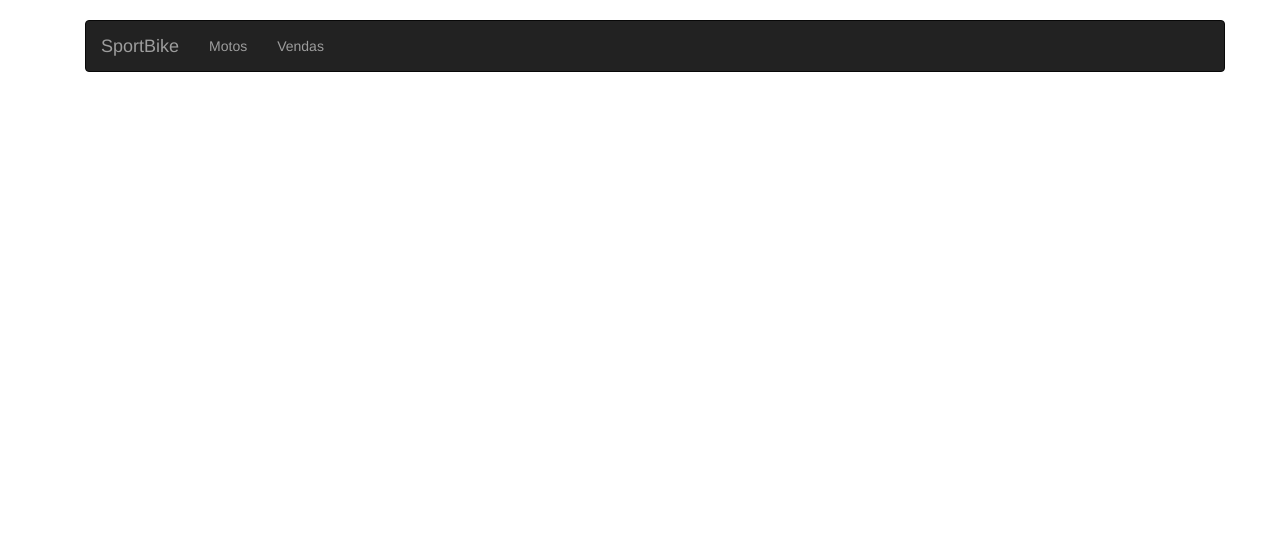
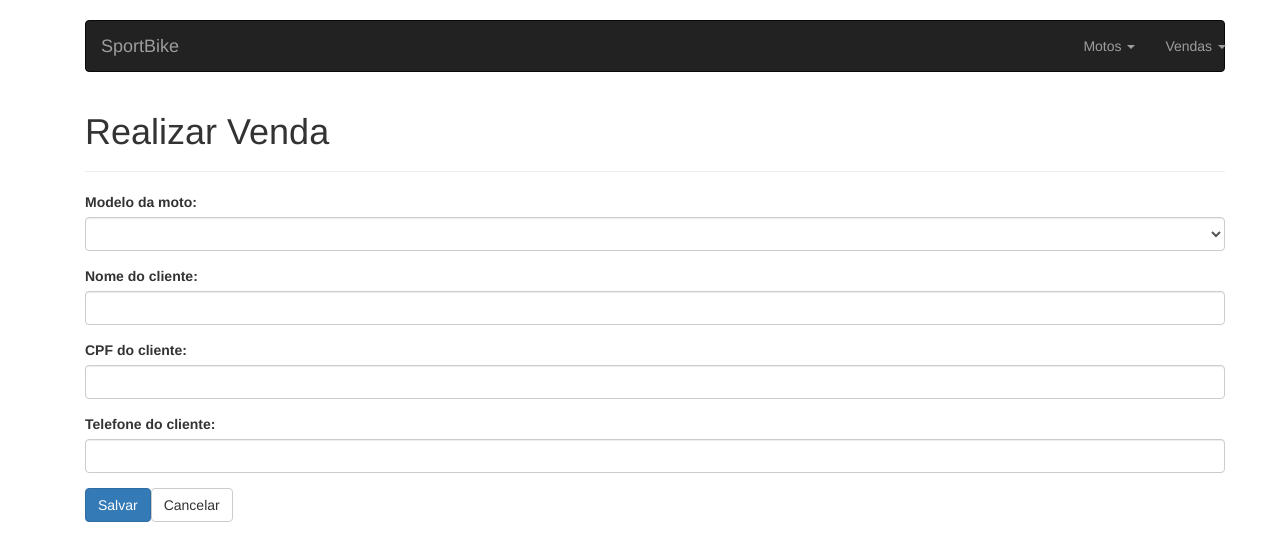
Before and after one commit to pepsibattaglino/SportBike, an Angular app: page /cadastro-vendas in a window 1280 px wide. Before the commit this address led to /. Shown: the top 560 px of the page. Built offline with nearby package versions, Linux system fonts and the light colour scheme.

Commit message:
Merge branch 'giuseppe_dev'

```diff
--- a/src/app/form-cad-moto/form-cad-moto.component.html
+++ b/src/app/form-cad-moto/form-cad-moto.component.html
@@ -1,4 +1,6 @@
-<h3>{{titulo}}</h3>
+<div class="page-header">
+<h1>{{titulo}}</h1>
+</div>
 <div class="row">
   <div class="col-sm-12">
     <form>
--- a/src/app/form-cad-venda/form-cad-venda.component.html
+++ b/src/app/form-cad-venda/form-cad-venda.component.html
@@ -1,4 +1,6 @@
-<h3>{{titulo}}</h3>
+<div class="page-header">
+  <h1>{{titulo}}</h1>
+</div>
 <div class="row">
   <div class="col-sm-12">
     <form>
--- a/src/app/navbar/navbar.component.html
+++ b/src/app/navbar/navbar.component.html
@@ -1,11 +1,43 @@
 <nav class="navbar navbar-inverse">
-  <div class="container-fluid">
+  <div class="container">
     <div class="navbar-header">
+      <button type="button" class="navbar-toggle collapsed" data-toggle="collapse" data-target="#barra-navegacao">
+        <span class="sr-only">Alternar Menu</span>
+        <span class="icon-bar"></span>
+        <span class="icon-bar"></span>
+        <span class="icon-bar"></span>
+      </button>
       <a class="navbar-brand" href="#">SportBike</a>
     </div>
-     <ul class="nav navbar-nav">
-      <li><a routerLink="/motos">Motos</a></li>
-      <li><a routerLink="/vendas">Vendas</a></li>
-    </ul>
+    <div class="collapse navbar-collapse" id="barra-navegacao">
+      <ul class="nav navbar-nav navbar-right">
+        <li>
+          <a class="dropdown-toggle" data-toggle="dropdown">Motos
+            <span class="caret"></span>
+          </a>
+          <ul class="dropdown-menu">
+            <li>
+              <a routerLink="/relatorio-motos">Relatório</a>
+            </li>
+            <li>
+              <a routerLink="/cadastro-motos">Cadastro</a>
+            </li>
+          </ul>
+        </li>
+        <li>
+          <a class="dropdown-toggle" data-toggle="dropdown">Vendas
+            <span class="caret"></span>
+          </a>
+          <ul class="dropdown-menu">
+            <li>
+              <a routerLink="/relatorio-vendas">Relatório</a>
+            </li>
+            <li>
+              <a routerLink="/cadastro-vendas">Cadastro</a>
+            </li>
+          </ul>
+        </li>
+      </ul>
+    </div>
   </div>
 </nav>
--- a/src/app/tab-moto/tab-moto.component.html
+++ b/src/app/tab-moto/tab-moto.component.html
@@ -1,3 +1,8 @@
+<div class="page-header">
+  <h1>{{titulo}}</h1>
+</div>
+<div class="row">
+  <div class="table-responsive">
     <table class="table">
       <thead>
         <tr>
@@ -6,6 +11,8 @@
           <th>Marca</th>
           <th>Cilindradas</th>
           <th>Preço</th>
+          <th>Editar</th>
+          <th>Excluir</th>
         </tr>
       </thead>
       <tbody>
@@ -15,7 +22,210 @@
           <td>{{moto.marca}}</td>
           <td>{{moto.cilindradas}}</td>
           <td>{{moto.preco}}</td>
+          <td>
+            <button class="btn btn-info btn-sm" data-title="Edit" [routerLink]="['/edicao-motos', moto.codigo]">
+              <span class="glyphicon glyphicon-edit"></span>
+            </button>
+          </td>
+          <td>
+            <button class="btn btn-danger btn-sm" data-title="Delete" routerLink="/relatorio-motos" (click)="remover(moto)">
+              <span class="glyphicon glyphicon-trash"></span>
+            </button>
+          </td>
         </tr>
       </tbody>
     </table>
-<app-form-cad-moto></app-form-cad-moto>
+  </div>
+</div>
+
+
+
+
+<!-- <div class="table-responsive">
+
+
+  <table id="mytable" class="table table-bordred table-striped">
+
+    <thead>
+
+      <th>
+        <input type="checkbox" id="checkall" />
+      </th>
+      <th>First Name</th>
+      <th>Last Name</th>
+      <th>Address</th>
+      <th>Email</th>
+      <th>Contact</th>
+      <th>Edit</th>
+
+      <th>Delete</th>
+    </thead>
+    <tbody>
+
+      <tr>
+        <td>
+          <input type="checkbox" class="checkthis" />
+        </td>
+        <td>Mohsin</td>
+        <td>Irshad</td>
+        <td>CB 106/107 Street # 11 Wah Cantt Islamabad Pakistan</td>
+        <td>isometric.mohsin@gmail.com</td>
+        <td>+923335586757</td>
+        <td>
+          <p data-placement="top" data-toggle="tooltip" title="Edit">
+            <button class="btn btn-primary btn-xs" data-title="Edit" data-toggle="modal" data-target="#edit">
+              <span class="glyphicon glyphicon-pencil"></span>
+            </button>
+          </p>
+        </td>
+        <td>
+          <p data-placement="top" data-toggle="tooltip" title="Delete">
+            <button class="btn btn-danger btn-xs" data-title="Delete" data-toggle="modal" data-target="#delete">
+              <span class="glyphicon glyphicon-trash"></span>
+            </button>
+          </p>
+        </td>
+      </tr>
+
+      <tr>
+        <td>
+          <input type="checkbox" class="checkthis" />
+        </td>
+        <td>Mohsin</td>
+        <td>Irshad</td>
+        <td>CB 106/107 Street # 11 Wah Cantt Islamabad Pakistan</td>
+        <td>isometric.mohsin@gmail.com</td>
+        <td>+923335586757</td>
+        <td>
+          <p data-placement="top" data-toggle="tooltip" title="Edit">
+            <button class="btn btn-primary btn-xs" data-title="Edit" data-toggle="modal" data-target="#edit">
+              <span class="glyphicon glyphicon-pencil"></span>
+            </button>
+          </p>
+        </td>
+        <td>
+          <p data-placement="top" data-toggle="tooltip" title="Delete">
+            <button class="btn btn-danger btn-xs" data-title="Delete" data-toggle="modal" data-target="#delete">
+              <span class="glyphicon glyphicon-trash"></span>
+            </button>
+          </p>
+        </td>
+      </tr>
+
+
+      <tr>
+        <td>
+          <input type="checkbox" class="checkthis" />
+        </td>
+        <td>Mohsin</td>
+        <td>Irshad</td>
+        <td>CB 106/107 Street # 11 Wah Cantt Islamabad Pakistan</td>
+        <td>isometric.mohsin@gmail.com</td>
+        <td>+923335586757</td>
+        <td>
+          <p data-placement="top" data-toggle="tooltip" title="Edit">
+            <button class="btn btn-primary btn-xs" data-title="Edit" data-toggle="modal" data-target="#edit">
+              <span class="glyphicon glyphicon-pencil"></span>
+            </button>
+          </p>
+        </td>
+        <td>
+          <p data-placement="top" data-toggle="tooltip" title="Delete">
+            <button class="btn btn-danger btn-xs" data-title="Delete" data-toggle="modal" data-target="#delete">
+              <span class="glyphicon glyphicon-trash"></span>
+            </button>
+          </p>
+        </td>
+      </tr>
+
+
+
+      <tr>
+        <td>
+          <input type="checkbox" class="checkthis" />
+        </td>
+        <td>Mohsin</td>
+        <td>Irshad</td>
+        <td>CB 106/107 Street # 11 Wah Cantt Islamabad Pakistan</td>
+        <td>isometric.mohsin@gmail.com</td>
+        <td>+923335586757</td>
+        <td>
+          <p data-placement="top" data-toggle="tooltip" title="Edit">
+            <button class="btn btn-primary btn-xs" data-title="Edit" data-toggle="modal" data-target="#edit">
+              <span class="glyphicon glyphicon-pencil"></span>
+            </button>
+          </p>
+        </td>
+        <td>
+          <p data-placement="top" data-toggle="tooltip" title="Delete">
+            <button class="btn btn-danger btn-xs" data-title="Delete" data-toggle="modal" data-target="#delete">
+              <span class="glyphicon glyphicon-trash"></span>
+            </button>
+          </p>
+        </td>
+      </tr>
+
+
+      <tr>
+        <td>
+          <input type="checkbox" class="checkthis" />
+        </td>
+        <td>Mohsin</td>
+        <td>Irshad</td>
+        <td>CB 106/107 Street # 11 Wah Cantt Islamabad Pakistan</td>
+        <td>isometric.mohsin@gmail.com</td>
+        <td>+923335586757</td>
+        <td>
+          <p data-placement="top" data-toggle="tooltip" title="Edit">
+            <button class="btn btn-primary btn-xs" data-title="Edit" data-toggle="modal" data-target="#edit">
+              <span class="glyphicon glyphicon-pencil"></span>
+            </button>
+          </p>
+        </td>
+        <td>
+          <p data-placement="top" data-toggle="tooltip" title="Delete">
+            <button class="btn btn-danger btn-xs" data-title="Delete" data-toggle="modal" data-target="#delete">
+              <span class="glyphicon glyphicon-trash"></span>
+            </button>
+          </p>
+        </td>
+      </tr>
+
+
+
+
+
+    </tbody>
+
+  </table>
+
+  <div class="clearfix"></div>
+  <ul class="pagination pull-right">
+    <li class="disabled">
+      <a href="#">
+        <span class="glyphicon glyphicon-chevron-left"></span>
+      </a>
+    </li>
+    <li class="active">
+      <a href="#">1</a>
+    </li>
+    <li>
+      <a href="#">2</a>
+    </li>
+    <li>
+      <a href="#">3</a>
+    </li>
+    <li>
+      <a href="#">4</a>
+    </li>
+    <li>
+      <a href="#">5</a>
+    </li>
+    <li>
+      <a href="#">
+        <span class="glyphicon glyphicon-chevron-right"></span>
+      </a>
+    </li>
+  </ul>
+
+</div> -->
--- a/src/app/tab-moto/tab-moto.component.ts
+++ b/src/app/tab-moto/tab-moto.component.ts
@@ -8,7 +8,7 @@ import { Moto } from "../moto";
   styleUrls: ['./tab-moto.component.css']
 })
 export class TabMotoComponent implements OnInit {
-
+  titulo = "Relatório Motos";
   motos: Moto[] = [];
 
   constructor(private service: MotoService) { }
--- a/src/app/tab-venda/tab-venda.component.html
+++ b/src/app/tab-venda/tab-venda.component.html
@@ -1,3 +1,7 @@
+<div class="page-header">
+  <h1>{{titulo}}</h1>
+</div>
+<div class="row">
   <table class="table">
     <thead>
       <tr>
@@ -21,4 +25,4 @@
   <option *ngFor="let m of motos" [ngValue]="m">
     {{m.modelo}}
   </option>
-<app-form-cad-venda></app-form-cad-venda>
+</div>
--- a/src/app/tab-venda/tab-venda.component.ts
+++ b/src/app/tab-venda/tab-venda.component.ts
@@ -8,7 +8,7 @@ import { VendaService } from '../venda.service';
   styleUrls: ['./tab-venda.component.css']
 })
 export class TabVendaComponent implements OnInit {
-
+  titulo = "Relatório de Vendas";
   vendas: Venda[] = [];
 
     constructor(private service: VendaService) { }
```
Also changed, not shown: src/app/app.module.ts (+5 -2 lines). Lines whose indentation alone changed are shown as unchanged.
